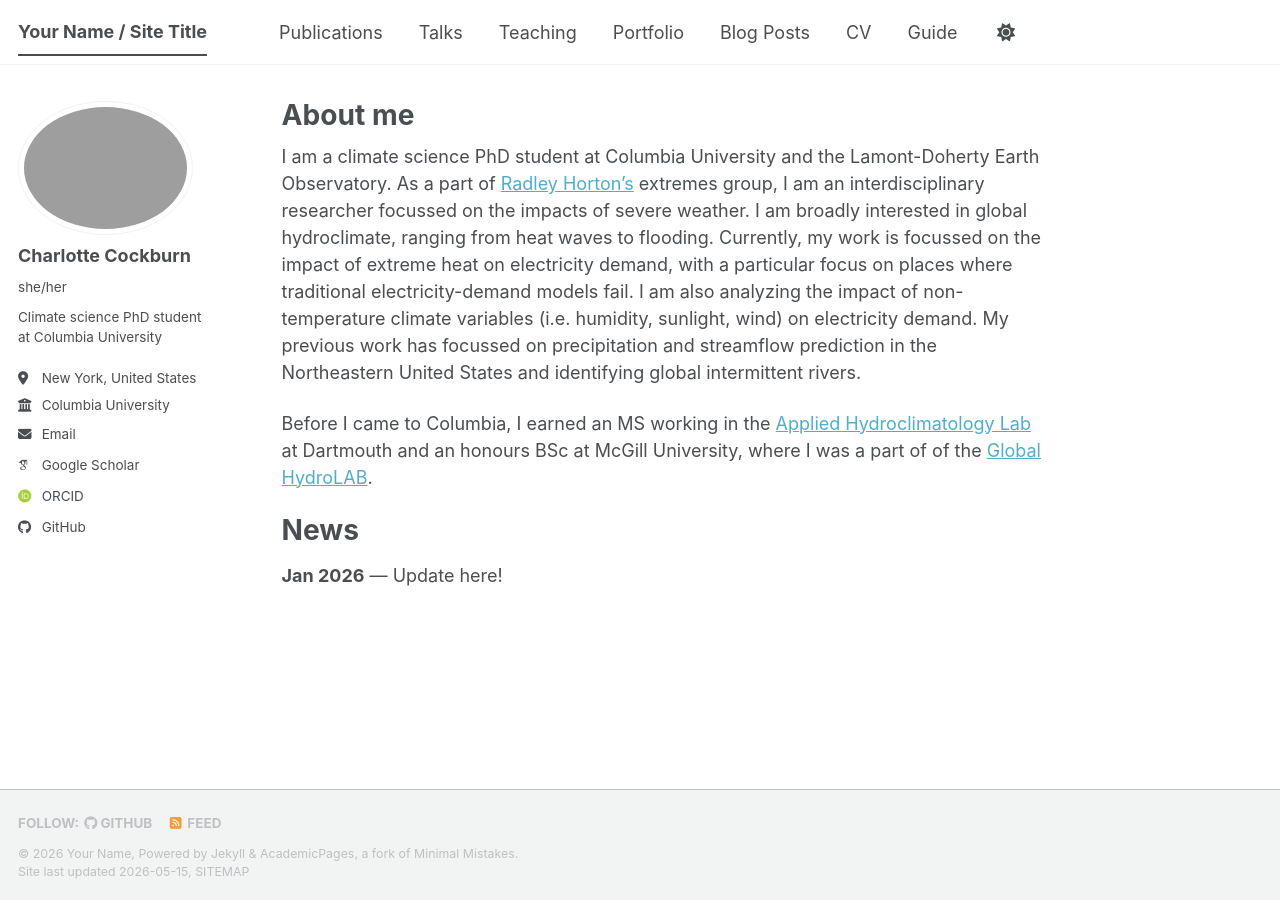
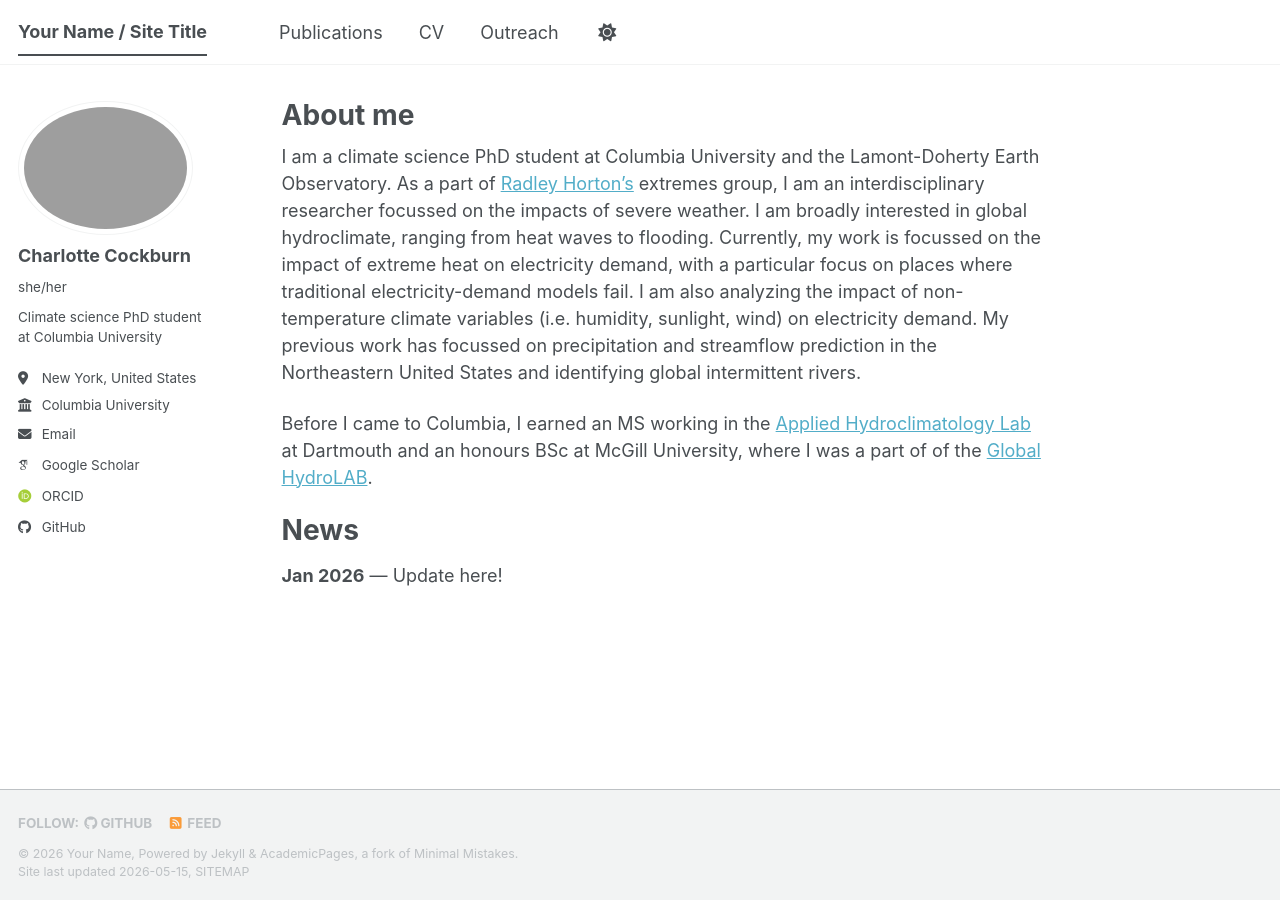
Before and after one commit to charlottecockburn/charlottecockburn.github.io, a Jekyll site: the page built from _pages/about.md, in a window 1280 px wide. Built offline with Jekyll 4.4.1, drawn with Linux system fonts in a browser that asks for light colours; some web fonts are replaced; a script bundle is joined from its source files by our own code; library files that are not in the unit come from our copies.

Commit message:
Update navigation links and add new entries

```diff
--- a/_data/navigation.yml
+++ b/_data/navigation.yml
@@ -11,23 +11,8 @@
   - title: "Publications"
     url: /publications/
 
-  - title: "Talks"
-    url: /talks/
+  - title: "CV"
+    url: /files/cv.pdf
 
-  - title: "Teaching"
+  - title: "Outreach"
     url: /teaching/
-
-  - title: "Portfolio"
-    url: /portfolio/
-
-  - title: "Blog Posts"
-    url: /year-archive/
-
-  - title: "CV"
-    url: /cv/
-
-  # - title: "CV"
-  #   url: /cv-json/
-
-  - title: "Guide"
-    url: /markdown/
```
